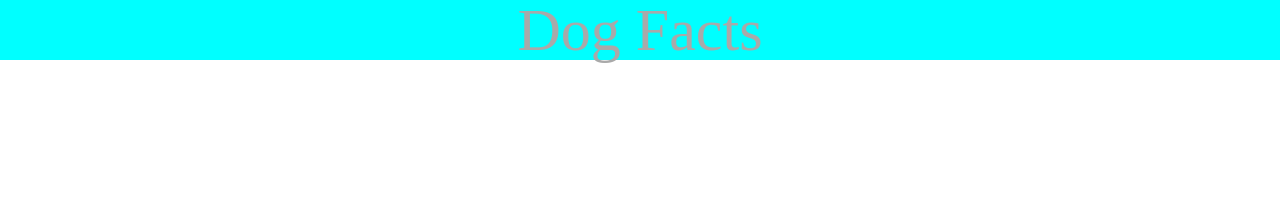
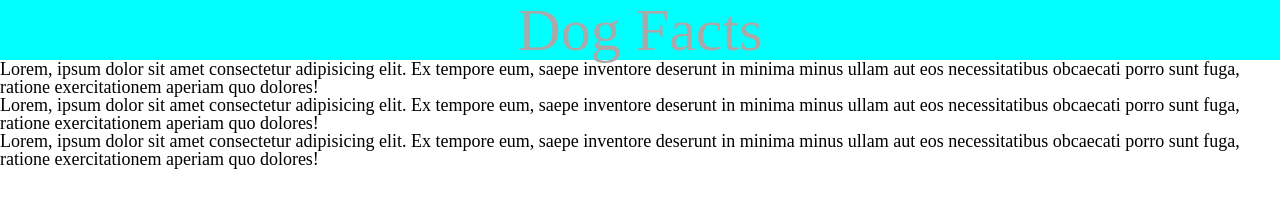
Before and after one commit to MarioReid/dog-facts, a plain HTML site: page index.html in a window 1280 px wide. Drawn offline with Linux system fonts and the light colour scheme.

Commit message:
added lorem ipsum to index.html

```diff
--- a/index.html
+++ b/index.html
@@ -1,17 +1,43 @@
 <!DOCTYPE html>
 <html>
   <head>
-        <meta charset="utf-8">
-        <meta http-equiv="X-UA-Compatible" content="IE=edge">
+    <meta charset="utf-8" />
+    <meta http-equiv="X-UA-Compatible" content="IE=edge" />
     <title>Dog Facts</title>
-        <meta name="description" content="">
-        <meta name="viewport" content="width=device-width, initial-scale=1">
-        <link rel="stylesheet" href="reset.css">
-        <link rel="stylesheet" href="style.css">
+    <meta name="description" content="" />
+    <meta name="viewport" content="width=device-width, initial-scale=1" />
+    <link rel="stylesheet" href="reset.css" />
+    <link rel="stylesheet" href="style.css" />
   </head>
   <body>
     <header>
       <h1 class="header">Dog Facts</h1>
     </header>
+    <main>
+      <section>
+        <p>
+          Lorem, ipsum dolor sit amet consectetur adipisicing elit. Ex tempore
+          eum, saepe inventore deserunt in minima minus ullam aut eos
+          necessitatibus obcaecati porro sunt fuga, ratione exercitationem
+          aperiam quo dolores!
+        </p>
+      </section>
+      <section>
+        <p>
+          Lorem, ipsum dolor sit amet consectetur adipisicing elit. Ex tempore
+          eum, saepe inventore deserunt in minima minus ullam aut eos
+          necessitatibus obcaecati porro sunt fuga, ratione exercitationem
+          aperiam quo dolores!
+        </p>
+      </section>
+      <section>
+        <p>
+          Lorem, ipsum dolor sit amet consectetur adipisicing elit. Ex tempore
+          eum, saepe inventore deserunt in minima minus ullam aut eos
+          necessitatibus obcaecati porro sunt fuga, ratione exercitationem
+          aperiam quo dolores!
+        </p>
+      </section>
+    </main>
   </body>
 </html>
```
Lines whose indentation alone changed are shown as unchanged.
